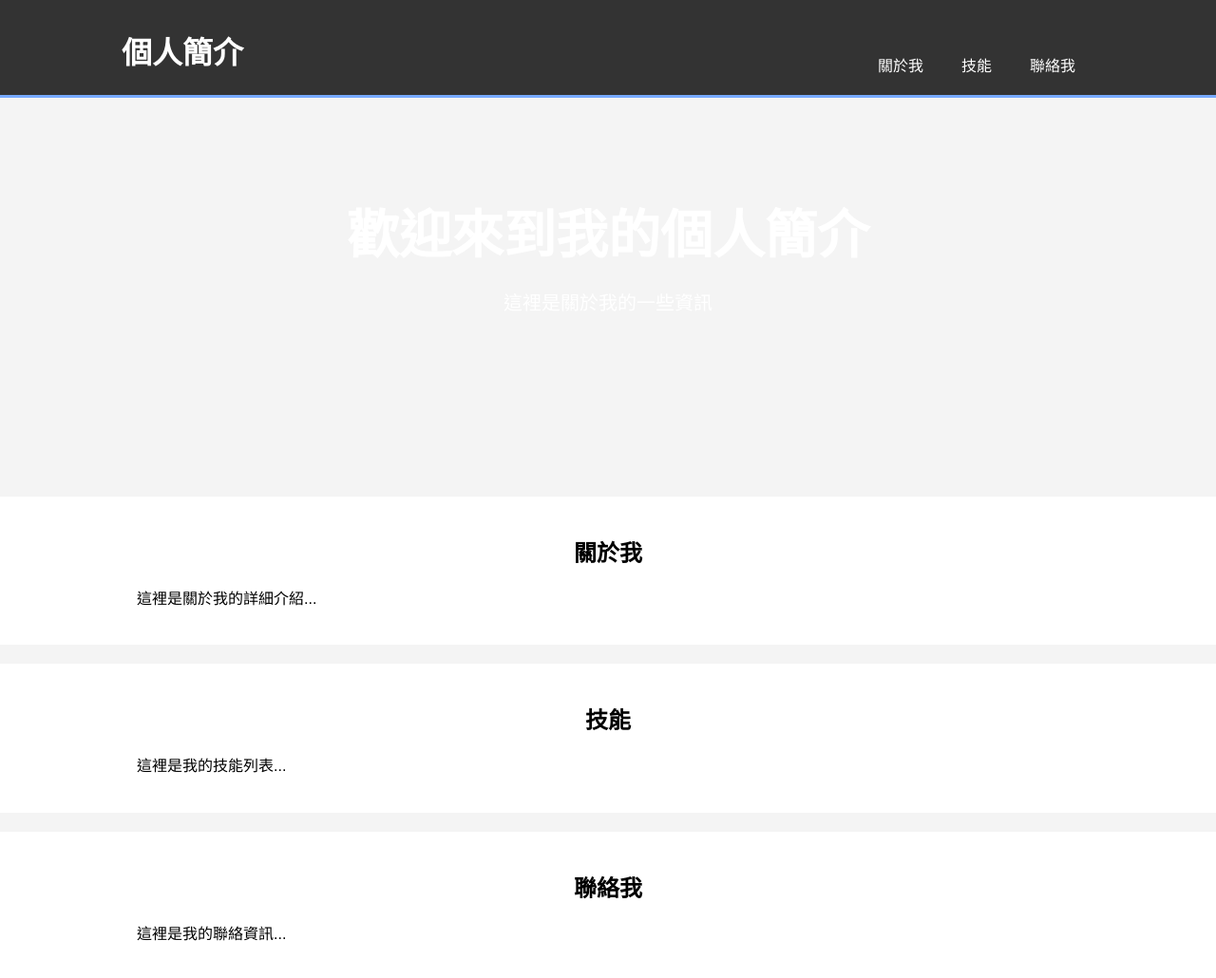
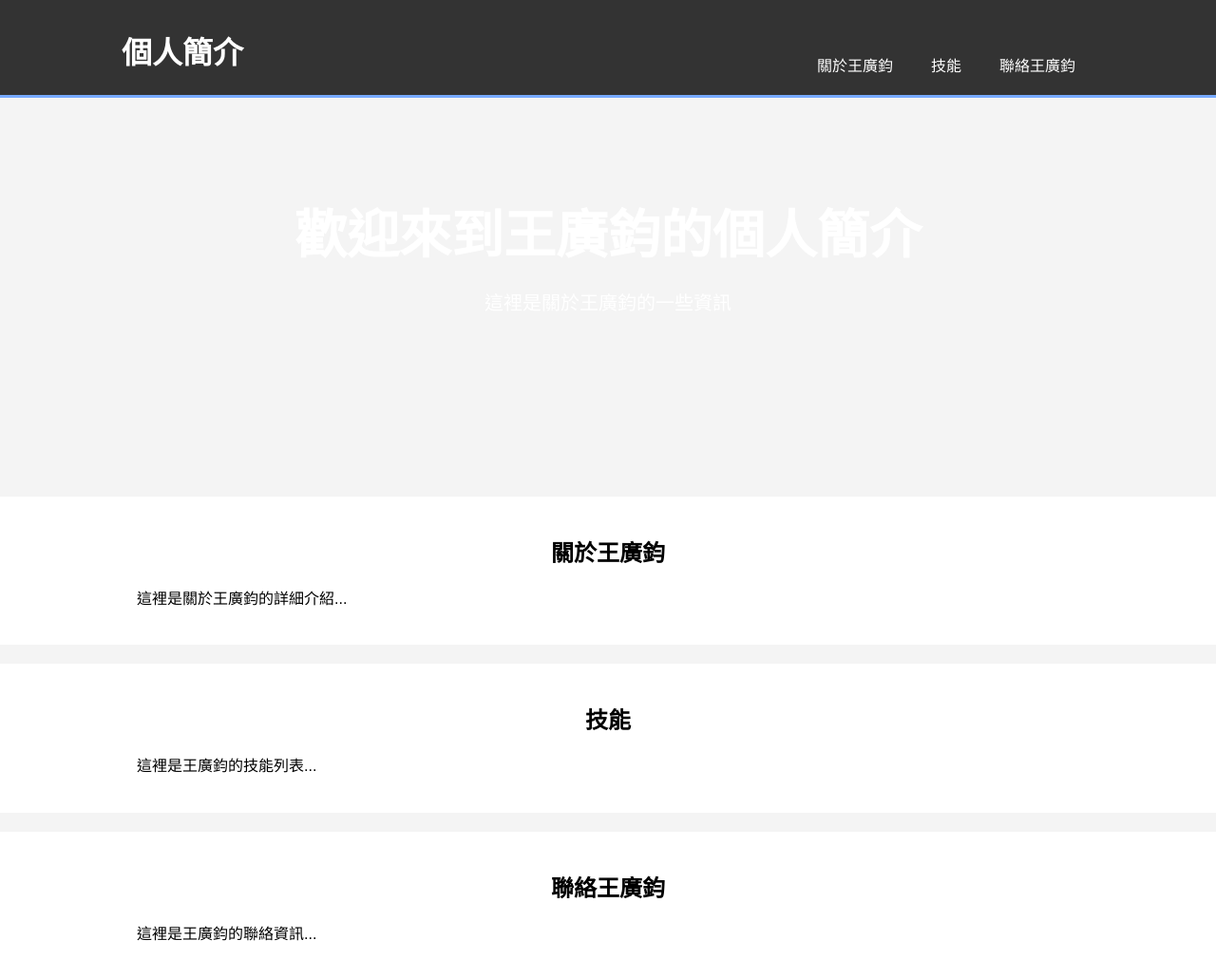
Before and after one commit to C112156146/C112156146.github.io, a plain HTML site: page index.html in a window 1280 px wide. Shown: the whole page at 95% size. Drawn offline with Linux system fonts and the light colour scheme.

Commit message:
Update index.html

```diff
--- a/index.html
+++ b/index.html
@@ -83,9 +83,9 @@
             </div>
             <nav>
                 <ul>
-                    <li><a href="#about">關於我</a></li>
+                    <li><a href="#about">關於王廣鈞</a></li>
                     <li><a href="#skills">技能</a></li>
-                    <li><a href="#contact">聯絡我</a></li>
+                    <li><a href="#contact">聯絡王廣鈞</a></li>
                 </ul>
             </nav>
         </div>
@@ -93,29 +93,29 @@
 
     <section class="showcase">
         <div class="container">
-            <h1>歡迎來到我的個人簡介</h1>
-            <p>這裡是關於我的一些資訊</p>
+            <h1>歡迎來到王廣鈞的個人簡介</h1>
+            <p>這裡是關於王廣鈞的一些資訊</p>
         </div>
     </section>
 
     <section class="bio" id="about">
         <div class="container">
-            <h2>關於我</h2>
-            <p>這裡是關於我的詳細介紹...</p>
+            <h2>關於王廣鈞</h2>
+            <p>這裡是關於王廣鈞的詳細介紹...</p>
         </div>
     </section>
 
     <section class="bio" id="skills">
         <div class="container">
             <h2>技能</h2>
-            <p>這裡是我的技能列表...</p>
+            <p>這裡是王廣鈞的技能列表...</p>
         </div>
     </section>
 
     <section class="bio" id="contact">
         <div class="container">
-            <h2>聯絡我</h2>
-            <p>這裡是我的聯絡資訊...</p>
+            <h2>聯絡王廣鈞</h2>
+            <p>這裡是王廣鈞的聯絡資訊...</p>
         </div>
     </section>
 </body>
```
